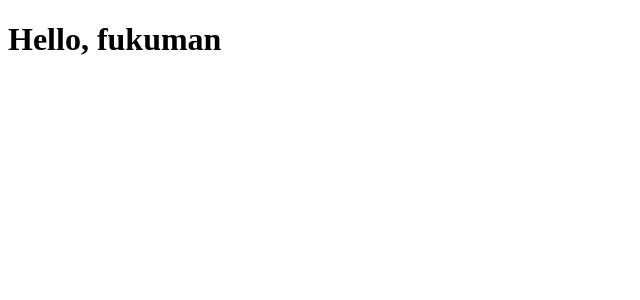
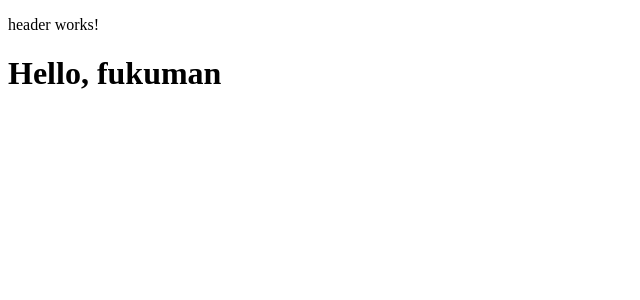
Before and after one commit to IamInsane0xd/fukuman, an Angular app: page / in a window 1280 px wide. Shown: the top 300 px of the page, without its empty margins (0-640 px from the left). Built offline with nearby package versions, Linux system fonts and the light colour scheme.

Commit message:
add header component

```diff
--- a/src/app/app.component.html
+++ b/src/app/app.component.html
@@ -1 +1,2 @@
+<app-header></app-header>
 <h1>Hello, {{title}}</h1>
--- a/src/app/app.component.ts
+++ b/src/app/app.component.ts
@@ -1,11 +1,12 @@
 import { Component } from '@angular/core';
 import { CommonModule } from '@angular/common';
 import { RouterOutlet } from '@angular/router';
+import {HeaderComponent} from "./header/header.component";
 
 @Component({
   selector: 'app-root',
   standalone: true,
-  imports: [CommonModule, RouterOutlet],
+  imports: [CommonModule, RouterOutlet, HeaderComponent],
   templateUrl: './app.component.html',
   styleUrl: './app.component.less'
 })
--- /dev/null
+++ b/src/app/header/header.component.html
@@ -0,0 +1 @@
+<p>header works!</p>
```
Also changed, not shown: src/app/header/header.component.ts (added, +13 -0 lines), src/app/header/header.component.less (added), 1 other file (tests, documents, lock files or other folders).
